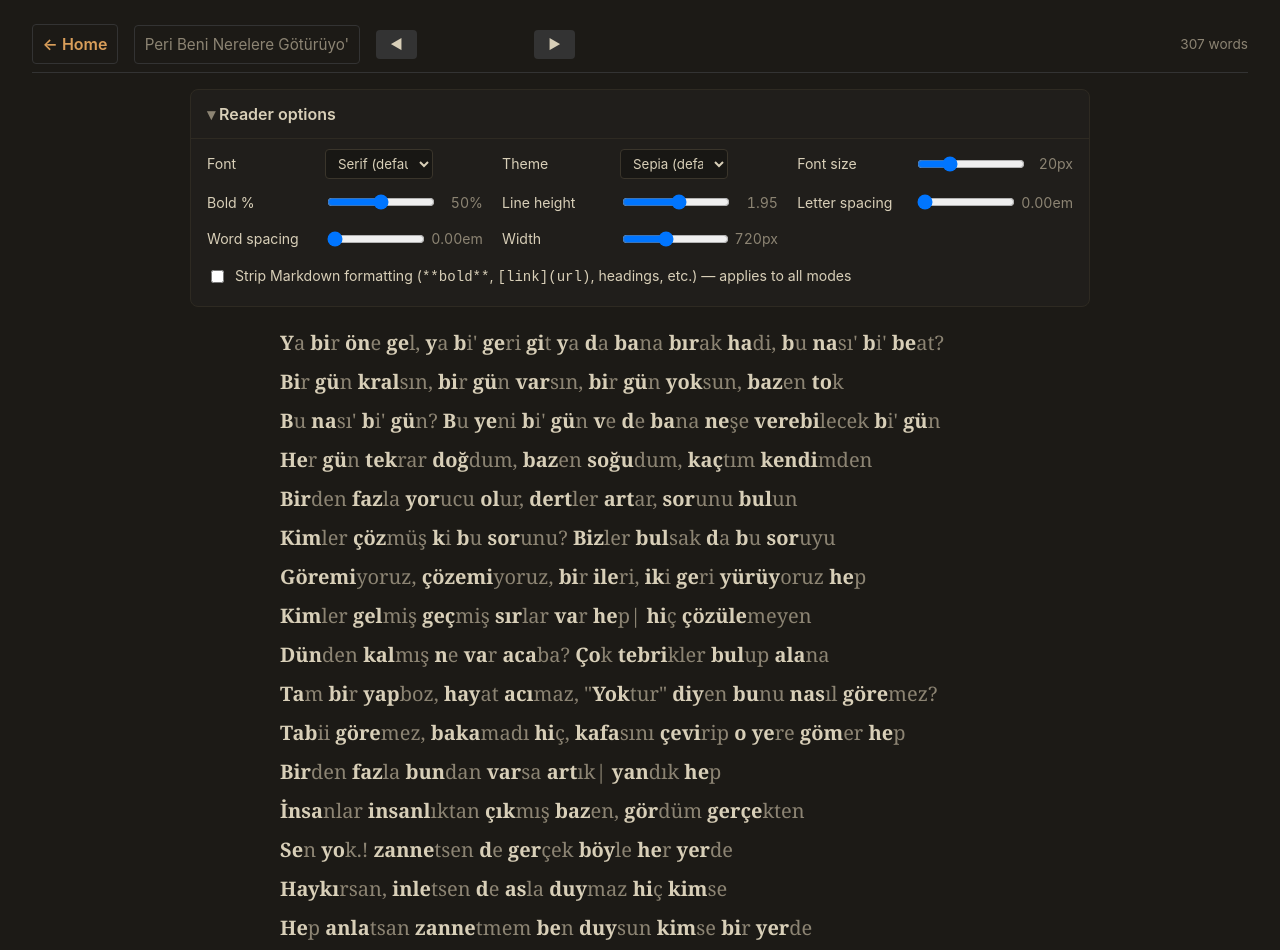
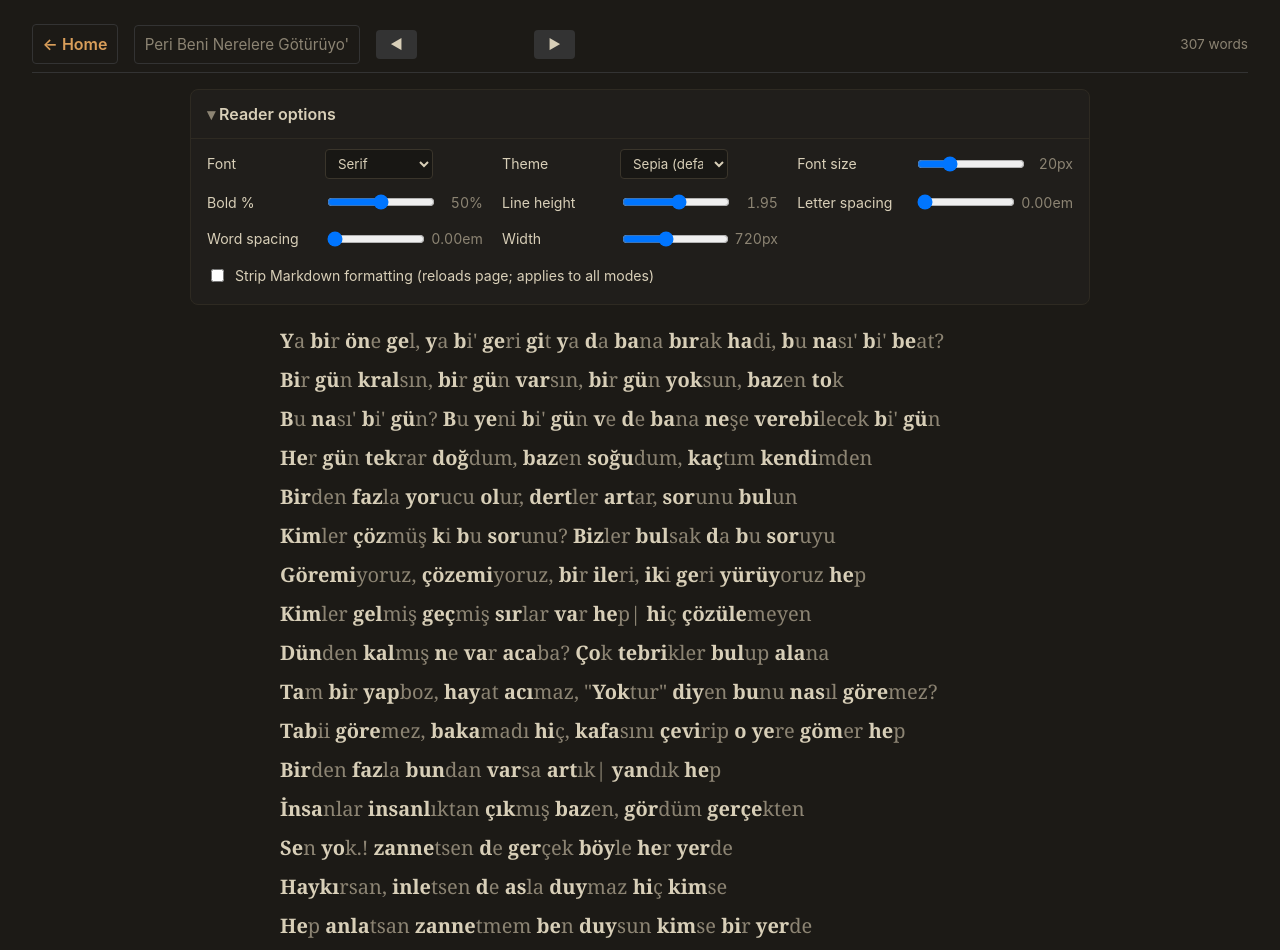
Before and after one commit to erkantaylan/memo-poc, a plain HTML site: page bionic.html in a window 1280 px wide. Shown: the top 950 px of the page. Drawn offline with Linux system fonts and the light colour scheme.

Commit message:
feat: shared reader options panel across every mode
Extracted Bionic's reader options into reader.js with a per-mode include
list, so each page exposes only the controls that make sense for it:

- Spread, First-letter:    font, theme, size, line height, letter/word
                           spacing, width, strip-md
- Bionic:                  all above + bold % (kept open by default)
- Focus:                   font, theme, strip-md  (size fixed by layout)
- Typing:                  theme, size, line height, width, strip-md
                           (font stays mono so cursor alignment holds)
- RSVP:                    theme, strip-md  (stage is fixed-width by design)

reader.js:
- READER_DEFS table drives label / range / default / formatter per option
- applyReaderTheme() runs on load via every page that includes reader.js,
  so the user's theme follows them across modes immediately
- applyReaderStyles(textEl, include) writes only the props in `include`
  to element.style — keeps mode-specific CSS untouched for excluded keys
- installReaderOptions() inserts the <details> panel after the header
- stripMd toggle reloads the current page so the new body takes effect
- Theme + font preference are stored in sessionStorage via getPref/setPref

focus.html now has .fline { font-family: inherit } so the chosen font
cascades from the #focus container into each centered line.

Home page also pulls in reader.js so the theme applies to the landing.

Co-Authored-By: Claude Opus 4.7 (1M context) <noreply@anthropic.com>

```diff
--- a/bionic.html
+++ b/bionic.html
@@ -8,16 +8,9 @@
   #text {
     white-space: pre-wrap;
     margin: 1rem auto 3rem;
-    /* font-family, font-size, line-height, max-width, letter/word-spacing set via JS */
   }
-  #text b {
-    color: var(--fg);
-    font-weight: 700;
-  }
-  #text .rest {
-    color: var(--muted);
-    font-weight: 400;
-  }
+  #text b { color: var(--fg); font-weight: 700; }
+  #text .rest { color: var(--muted); font-weight: 400; }
   #text .punct { color: var(--muted); }
   .stanza-break { display: block; height: 0.7rem; }
   .hint {
@@ -41,80 +34,15 @@
   <span class="stats" id="stats"></span>
 </header>
 
-<details class="opts" open>
-  <summary>Reader options</summary>
-  <div class="opt-grid">
-    <label>Font
-      <select id="font">
-        <option value="serif">Serif (default)</option>
-        <option value="sans">Sans-serif</option>
-        <option value="mono">Monospace</option>
-      </select>
-      <span class="val"></span>
-    </label>
-    <label>Theme
-      <select id="theme">
-        <option value="sepia">Sepia (default)</option>
-        <option value="dark">Neutral dark</option>
-        <option value="light">Light (paper)</option>
-      </select>
-      <span class="val"></span>
-    </label>
-    <label>Font size
-      <input type="range" id="size" min="14" max="36" step="1" value="20">
-      <span class="val" id="sizeVal">20px</span>
-    </label>
-    <label>Bold %
-      <input type="range" id="pct" min="20" max="80" step="5" value="50">
-      <span class="val" id="pctVal">50%</span>
-    </label>
-    <label>Line height
-      <input type="range" id="lh" min="120" max="260" step="5" value="195">
-      <span class="val" id="lhVal">1.95</span>
-    </label>
-    <label>Letter spacing
-      <input type="range" id="ls" min="0" max="20" step="1" value="0">
-      <span class="val" id="lsVal">0.00em</span>
-    </label>
-    <label>Word spacing
-      <input type="range" id="ws" min="0" max="50" step="2" value="0">
-      <span class="val" id="wsVal">0.00em</span>
-    </label>
-    <label>Width
-      <input type="range" id="width" min="400" max="1200" step="20" value="720">
-      <span class="val" id="widthVal">720px</span>
-    </label>
-    <label class="full checkbox">
-      <input type="checkbox" id="stripMd">
-      <span>Strip Markdown formatting (<code>**bold**</code>, <code>[link](url)</code>, headings, etc.) — applies to all modes</span>
-    </label>
-  </div>
-</details>
-
 <div id="text"></div>
 
 <div class="hint">
-  Brain auto-completes the bolded prefix. Tune bold % to match your reading skill — higher means more help.
+  Brain auto-completes the bolded prefix. Tune Bold % to your reading skill — higher means more help.
 </div>
 
 <script src="data.js"></script>
+<script src="reader.js"></script>
 <script>
-const FONTS = {
-  serif: "'Iowan Old Style', Charter, 'Source Serif Pro', Cambria, Georgia, serif",
-  sans:  "-apple-system, BlinkMacSystemFont, 'Segoe UI', Roboto, 'Helvetica Neue', Arial, sans-serif",
-  mono:  "'Cascadia Code', Consolas, 'Courier New', monospace",
-};
-
-// Apply theme on load (before reading text so palette is right immediately)
-function applyTheme(name) {
-  document.body.classList.remove('theme-sepia', 'theme-dark', 'theme-light');
-  if (name && name !== 'sepia') document.body.classList.add('theme-' + name);
-}
-
-// Initial pref load
-const initialTheme = getPref('theme', 'sepia');
-applyTheme(initialTheme);
-
 const activeText = getActiveText();
 document.getElementById('textTitle').textContent = activeText.title;
 document.title = activeText.title + ' — Bionic';
@@ -122,36 +50,18 @@ document.title = activeText.title + ' — Bionic';
 const textEl = document.getElementById('text');
 const stats  = document.getElementById('stats');
 
-const els = {
-  font: document.getElementById('font'),
-  theme: document.getElementById('theme'),
-  size: document.getElementById('size'),
-  pct:  document.getElementById('pct'),
-  lh:   document.getElementById('lh'),
-  ls:   document.getElementById('ls'),
-  ws:   document.getElementById('ws'),
-  width:document.getElementById('width'),
-  stripMd: document.getElementById('stripMd'),
-};
-const vals = {
-  size: document.getElementById('sizeVal'),
-  pct:  document.getElementById('pctVal'),
-  lh:   document.getElementById('lhVal'),
-  ls:   document.getElementById('lsVal'),
-  ws:   document.getElementById('wsVal'),
-  width:document.getElementById('widthVal'),
-};
+let cachedBody = activeText.body;
+let bodyLines = cachedBody.split('\n');
+let pages = paginate(bodyLines, 800);
+let currentPage = 0;
+const pagerEl = document.getElementById('pager');
+const pageInfoEl = document.getElementById('pageInfo');
 
-// Restore prefs
-els.font.value    = getPref('font', 'serif');
-els.theme.value   = initialTheme;
-els.size.value    = getPref('size', 20);
-els.pct.value     = getPref('boldPct', 50);
-els.lh.value      = getPref('lh', 195);
-els.ls.value      = getPref('ls', 0);
-els.ws.value      = getPref('ws', 0);
-els.width.value   = getPref('width', 720);
-els.stripMd.checked = getPref('stripMd', false);
+function updatePager() {
+  const paginated = pages.length > 1;
+  pagerEl.hidden = !paginated;
+  if (paginated) pageInfoEl.textContent = `Page ${currentPage + 1} / ${pages.length}`;
+}
 
 const LETTER = /\p{L}/u;
 
@@ -187,50 +97,8 @@ function bionicWord(tok, pct) {
   );
 }
 
-let cachedBody = activeText.body;
-let bodyLines = cachedBody.split('\n');
-let pages = paginate(bodyLines, 800);
-let currentPage = 0;
-const pagerEl = document.getElementById('pager');
-const pageInfoEl = document.getElementById('pageInfo');
-
-function updatePager() {
-  const paginated = pages.length > 1;
-  pagerEl.hidden = !paginated;
-  if (paginated) pageInfoEl.textContent = `Page ${currentPage + 1} / ${pages.length}`;
-}
-
-function refreshBody() {
-  cachedBody = getActiveText().body;
-  bodyLines = cachedBody.split('\n');
-  pages = paginate(bodyLines, 800);
-  currentPage = Math.min(currentPage, pages.length - 1);
-  updatePager();
-}
-
 function render() {
-  const fontKey = els.font.value;
-  const size  = +els.size.value;
-  const pct   = +els.pct.value;
-  const lh    = +els.lh.value / 100;
-  const ls    = +els.ls.value / 100;
-  const ws    = +els.ws.value / 100;
-  const width = +els.width.value;
-
-  vals.size.textContent  = size + 'px';
-  vals.pct.textContent   = pct + '%';
-  vals.lh.textContent    = lh.toFixed(2);
-  vals.ls.textContent    = ls.toFixed(2) + 'em';
-  vals.ws.textContent    = ws.toFixed(2) + 'em';
-  vals.width.textContent = width + 'px';
-
-  textEl.style.fontFamily   = FONTS[fontKey];
-  textEl.style.fontSize     = size + 'px';
-  textEl.style.lineHeight   = lh;
-  textEl.style.letterSpacing = ls + 'em';
-  textEl.style.wordSpacing  = ws + 'em';
-  textEl.style.maxWidth     = width + 'px';
-
+  const pct = getPref('boldPct', 50);
   let wordCount = 0, totalWords = 0;
   const page = pages[currentPage];
   const html = bodyLines.map((line, i) => {
@@ -248,7 +116,6 @@ function render() {
     }).join('');
     return `<div class="line">${inner}</div>`;
   }).join('');
-
   textEl.innerHTML = html;
   stats.textContent = pages.length > 1
     ? `${wordCount} of ${totalWords} words (page)`
@@ -256,29 +123,11 @@ function render() {
   window.scrollTo(0, 0);
 }
 
-// Wire up changes
-function bindRange(el, prefKey) {
-  el.addEventListener('input', () => {
-    setPref(prefKey, +el.value);
-    render();
-  });
-}
-bindRange(els.size, 'size');
-bindRange(els.pct,  'boldPct');
-bindRange(els.lh,   'lh');
-bindRange(els.ls,   'ls');
-bindRange(els.ws,   'ws');
-bindRange(els.width,'width');
-
-els.font.addEventListener('change', () => { setPref('font', els.font.value); render(); });
-els.theme.addEventListener('change', () => {
-  setPref('theme', els.theme.value);
-  applyTheme(els.theme.value);
-});
-els.stripMd.addEventListener('change', () => {
-  setPref('stripMd', els.stripMd.checked);
-  refreshBody();
-  render();
+installReaderOptions({
+  textEl,
+  include: ['font', 'theme', 'size', 'boldPct', 'lh', 'ls', 'ws', 'width', 'stripMd'],
+  openByDefault: true,
+  onChange: () => render(),
 });
 
 document.getElementById('prevPage').addEventListener('click', () => {
--- /dev/null
+++ b/reader.js
@@ -0,0 +1,107 @@
+// Shared reader-options panel + style application.
+// Used by every mode page. Prefs live in sessionStorage via getPref/setPref
+// from data.js, so changes persist across page navigation within the tab.
+
+const READER_FONTS = {
+  serif: "'Iowan Old Style', Charter, 'Source Serif Pro', Cambria, Georgia, serif",
+  sans:  "-apple-system, BlinkMacSystemFont, 'Segoe UI', Roboto, 'Helvetica Neue', Arial, sans-serif",
+  mono:  "'Cascadia Code', Consolas, 'Courier New', monospace",
+};
+
+const READER_DEFS = {
+  font:    { type: 'select', label: 'Font',
+             options: [['serif','Serif'],['sans','Sans-serif'],['mono','Monospace']],
+             def: 'serif' },
+  theme:   { type: 'select', label: 'Theme',
+             options: [['sepia','Sepia (default)'],['dark','Neutral dark'],['light','Light (paper)']],
+             def: 'sepia' },
+  size:    { type: 'range', label: 'Font size',     min:14,  max:36,  step:1,  def:20,  fmt: v => v + 'px' },
+  boldPct: { type: 'range', label: 'Bold %',        min:20,  max:80,  step:5,  def:50,  fmt: v => v + '%' },
+  lh:      { type: 'range', label: 'Line height',   min:120, max:260, step:5,  def:195, fmt: v => (v/100).toFixed(2) },
+  ls:      { type: 'range', label: 'Letter spacing',min:0,   max:20,  step:1,  def:0,   fmt: v => (v/100).toFixed(2) + 'em' },
+  ws:      { type: 'range', label: 'Word spacing',  min:0,   max:50,  step:2,  def:0,   fmt: v => (v/100).toFixed(2) + 'em' },
+  width:   { type: 'range', label: 'Width',         min:400, max:1200,step:20, def:720, fmt: v => v + 'px' },
+  stripMd: { type: 'check', label: 'Strip Markdown formatting (reloads page; applies to all modes)', def: false },
+};
+
+function applyReaderTheme() {
+  if (!document.body) {
+    document.addEventListener('DOMContentLoaded', applyReaderTheme, { once: true });
+    return;
+  }
+  document.body.classList.remove('theme-sepia', 'theme-dark', 'theme-light');
+  const t = getPref('theme', 'sepia');
+  if (t !== 'sepia') document.body.classList.add('theme-' + t);
+}
+
+function applyReaderStyles(textEl, include) {
+  if (!textEl) return;
+  const has = k => include.includes(k);
+  if (has('font'))  textEl.style.fontFamily = READER_FONTS[getPref('font', 'serif')];
+  if (has('size'))  textEl.style.fontSize = getPref('size', 20) + 'px';
+  if (has('lh'))    textEl.style.lineHeight = getPref('lh', 195) / 100;
+  if (has('ls'))    textEl.style.letterSpacing = (getPref('ls', 0) / 100) + 'em';
+  if (has('ws'))    textEl.style.wordSpacing = (getPref('ws', 0) / 100) + 'em';
+  if (has('width')) {
+    textEl.style.maxWidth = getPref('width', 720) + 'px';
+    textEl.style.marginLeft = 'auto';
+    textEl.style.marginRight = 'auto';
+  }
+}
+
+function installReaderOptions({ textEl = null, include = [], onChange = () => {}, openByDefault = false } = {}) {
+  applyReaderTheme();
+  if (!include.length) return;
+
+  const panel = document.createElement('details');
+  panel.className = 'opts';
+  if (openByDefault) panel.open = true;
+
+  let html = '<summary>Reader options</summary><div class="opt-grid">';
+  include.forEach(key => {
+    const d = READER_DEFS[key];
+    if (!d) return;
+    if (d.type === 'select') {
+      html += `<label>${d.label}<select data-ro="${key}">`;
+      d.options.forEach(([v, l]) => html += `<option value="${v}">${l}</option>`);
+      html += `</select><span class="val"></span></label>`;
+    } else if (d.type === 'range') {
+      html += `<label>${d.label}<input type="range" data-ro="${key}" min="${d.min}" max="${d.max}" step="${d.step}"><span class="val"></span></label>`;
+    } else if (d.type === 'check') {
+      html += `<label class="full checkbox"><input type="checkbox" data-ro="${key}"><span>${d.label}</span></label>`;
+    }
+  });
+  html += '</div>';
+  panel.innerHTML = html;
+
+  const header = document.querySelector('header');
+  header.parentNode.insertBefore(panel, header.nextSibling);
+
+  panel.querySelectorAll('[data-ro]').forEach(el => {
+    const key = el.dataset.ro;
+    const d = READER_DEFS[key];
+    const cur = getPref(key, d.def);
+    if (el.type === 'checkbox') el.checked = !!cur;
+    else el.value = cur;
+    const valEl = el.parentElement.querySelector('.val');
+    if (valEl && d.fmt) valEl.textContent = d.fmt(cur);
+
+    const evt = (el.tagName === 'SELECT' || el.type === 'checkbox') ? 'change' : 'input';
+    el.addEventListener(evt, () => {
+      const v = el.type === 'checkbox' ? el.checked : (el.type === 'range' ? +el.value : el.value);
+      setPref(key, v);
+      if (valEl && d.fmt) valEl.textContent = d.fmt(v);
+      if (key === 'theme') applyReaderTheme();
+      if (key === 'stripMd') { location.reload(); return; }
+      applyReaderStyles(textEl, include);
+      onChange(key, v);
+    });
+  });
+
+  applyReaderStyles(textEl, include);
+  return panel;
+}
+
+// Apply theme immediately so every page picks up the user's choice
+// the moment data.js + reader.js have loaded.
+applyReaderTheme();
```
Also changed, not shown: first-letter.html (+5 -0 lines), focus.html (+6 -0 lines), index.html (+1 -0 lines), rsvp.html (+4 -0 lines), spread.html (+5 -0 lines), typing.html (+5 -0 lines).
